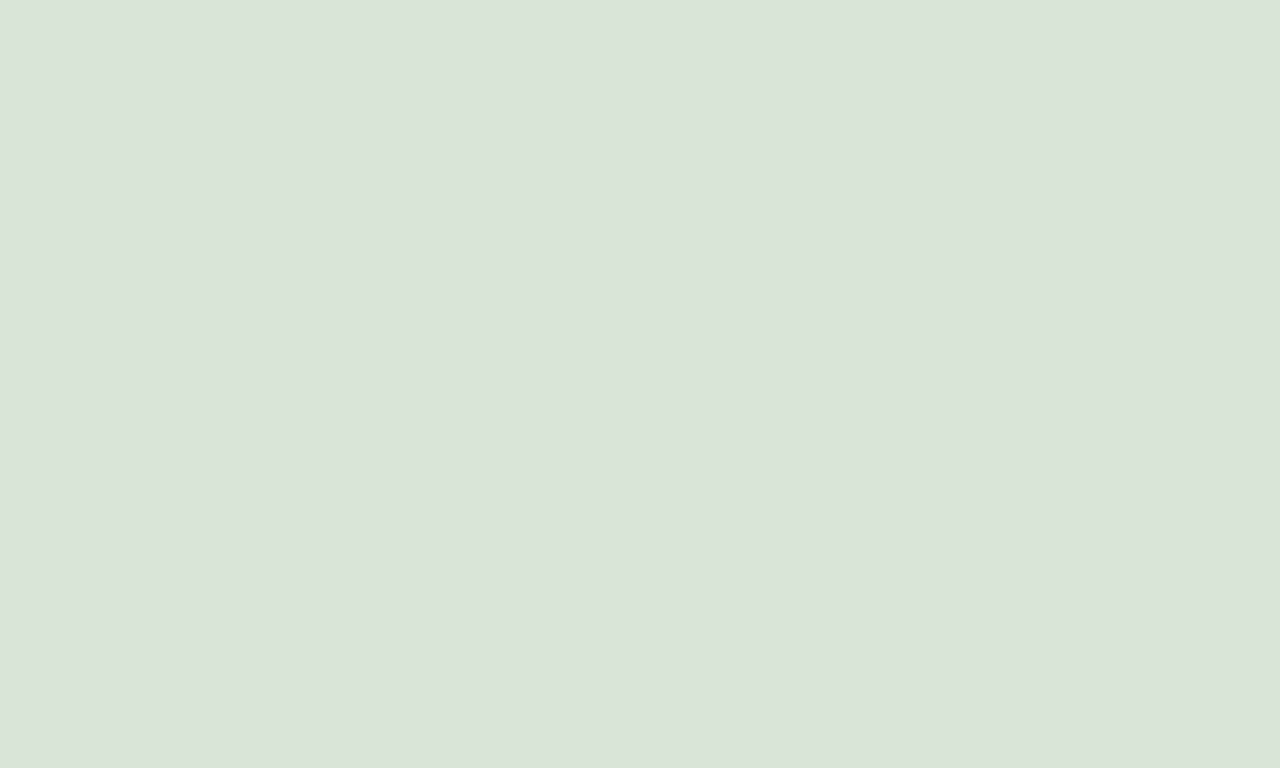
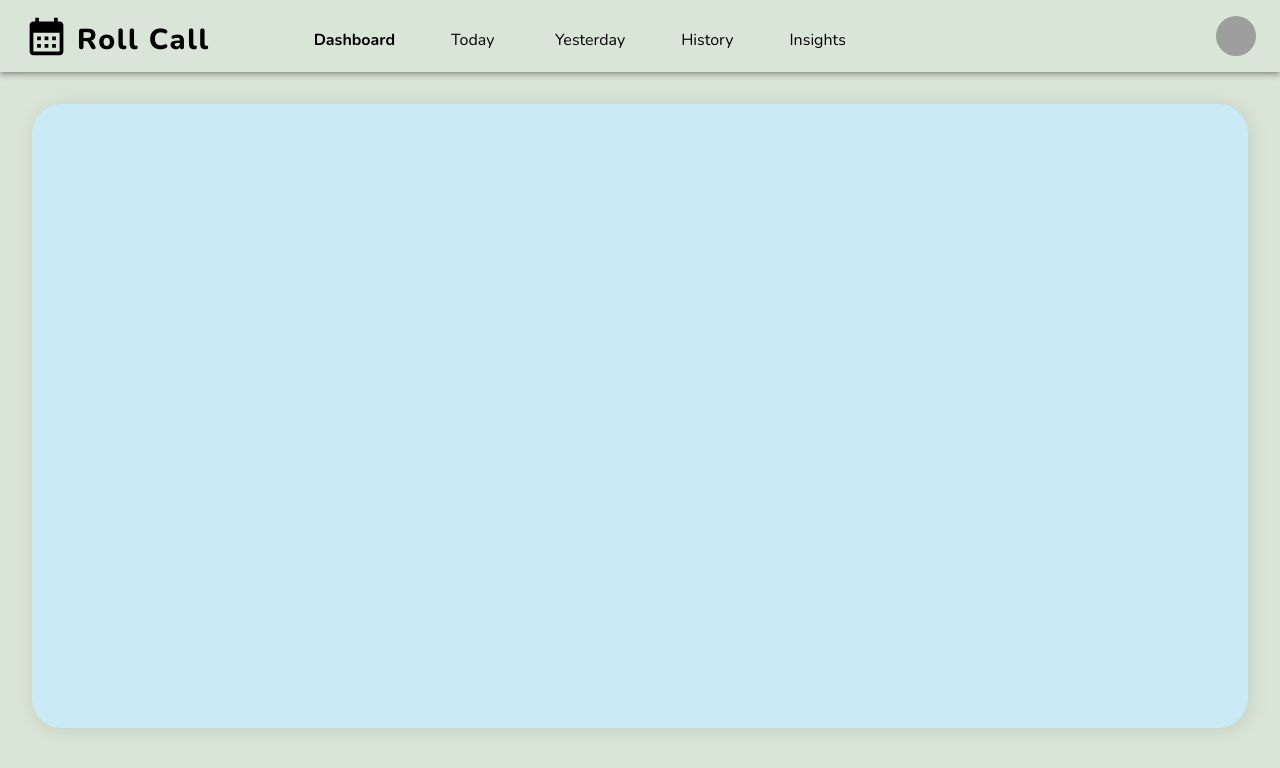
Before and after one commit to KarolinaTchiling/project-roll-call, a React (Vite) app in the folder frontend/: page /dashboard in a window 1280 px wide. Before the commit this address had no page. Shown: the top 768 px of the page. Built offline with nearby package versions, Linux system fonts and the light colour scheme; grey boxes are pictures that could not be loaded.

Commit message:
21--Blue background container

```diff
--- a/frontend/src/App.tsx
+++ b/frontend/src/App.tsx
@@ -3,6 +3,7 @@ import { ThemeProvider } from '@mui/material/styles';
 import theme from './theme';
 import './index.css';
 
+import DashboardPage from './pages/DashboardPage';
 import LandingPage from './pages/LandingPage';
 import TodayPage from './pages/TodayPage';
 import YesterdayPage from './pages/YesterdayPage';
@@ -18,6 +19,7 @@ function App() {
     <div className="h-screen bg-custombg">
     <ThemeProvider theme={theme}>
         <Routes>
+          <Route path="/dashboard" element={<DashboardPage/>} />
           <Route path="/" element={<LandingPage />} />
           <Route path="/today" element={<TodayPage />} />
           <Route path="/yesterday" element={<YesterdayPage />} />
--- /dev/null
+++ b/frontend/src/DashboardPage.css
@@ -0,0 +1,22 @@
+*{
+    padding: 0px;
+    margin: 0px;
+    box-sizing: border-box;
+}
+.container{
+    width:100%;
+    display: flex;
+    justify-content: center;
+    align-items: center;
+    padding: 0px;
+    margin: 0px;
+}
+.container-center{
+    width: 170vh;
+    height: 78vh;
+    display: flex;
+    border-radius: 30px;
+    margin: 32px;
+    background: #CAEBF6;
+    box-shadow: 2px 2px 20px 0px rgba(0, 0, 0, 0.10);
+}
--- a/frontend/src/pages/DashboardPage.tsx
+++ b/frontend/src/pages/DashboardPage.tsx
@@ -1,12 +1,18 @@
 import React from 'react'
+import '../DashboardPage.css';
 import Navbar from '../components/Navbar';
 
 const DashboardPage = () => {
   return (
-    <div>
-      <Navbar />
-      Welcome to Dashboard page
-    </div>
+    <>
+        <div className="flex flex-col min-w-[800px] bg-custombg">
+            <Navbar />
+            <div className="container">
+                <div className="container-center"></div>
+            </div>
+        </div>
+    </>
+
   )
 }
 
```
